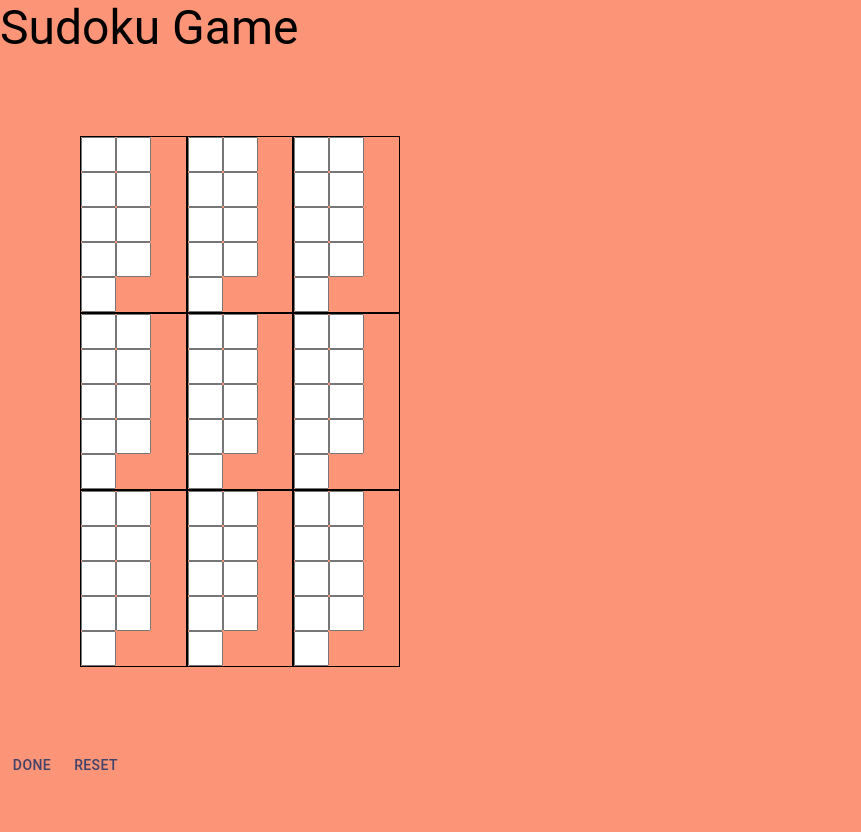
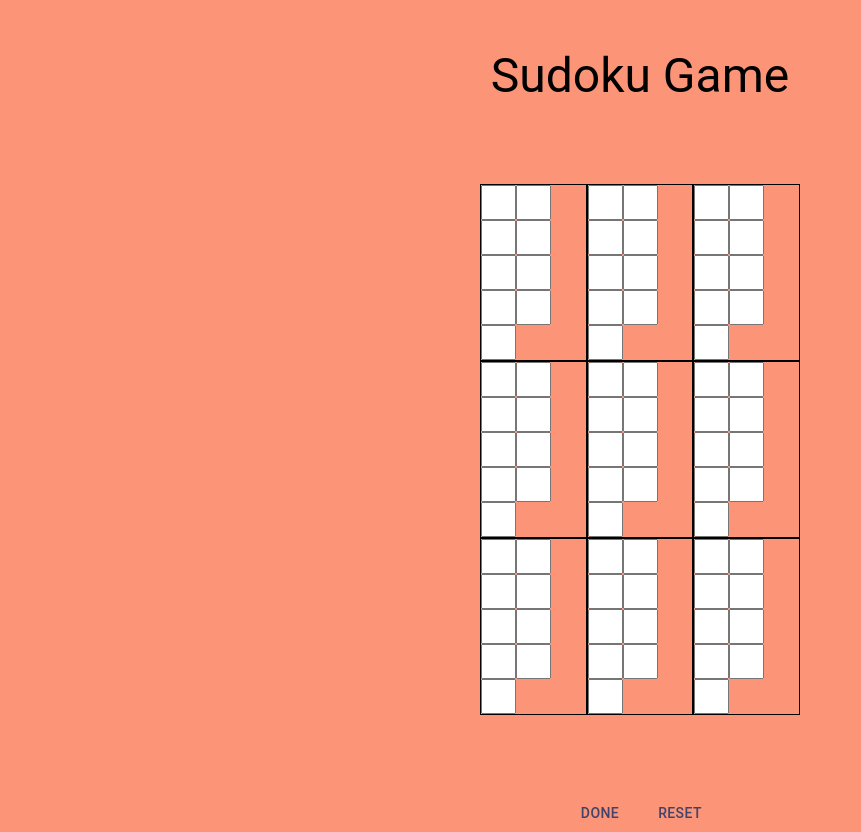
Before and after one commit to AeenPah/sudoku-app, a Next.js app: page /sudoku-game in a window 1280 px wide. Shown: the whole page, without its empty margins (0-861 px from the left). Before the commit the page ends 800 px from the top, so only its background shows below. Built offline with nearby package versions, Linux system fonts and the light colour scheme.

Commit message:
clean code anf styles.

```diff
--- a/src/app/page.tsx
+++ b/src/app/page.tsx
@@ -1,7 +1,7 @@
 "use client";
 
+import { useRouter } from "next/navigation";
 import { Button, Stack, Typography } from "@mui/material";
-import { useRouter } from "next/navigation";
 
 export default function Home() {
   /* -------------------------------------------------------------------------- */
--- a/src/app/sudoku-game/page.tsx
+++ b/src/app/sudoku-game/page.tsx
@@ -3,14 +3,16 @@ import { Box, Button, Stack, Typography } from "@mui/material";
 
 function page() {
   return (
-    <Stack>
+    <Stack alignItems="center" mt={6}>
       <Typography variant="h3">Sudoku Game</Typography>
+
       {/* Sudoku Puzzle */}
       <Box m={10}>
         <SudokuPuzzle />
       </Box>
+
       {/* TODO: Add buttons  */}
-      <Stack direction="row">
+      <Stack direction="row" gap={2}>
         <Button>Done</Button>
         <Button>Reset</Button>
       </Stack>
```
